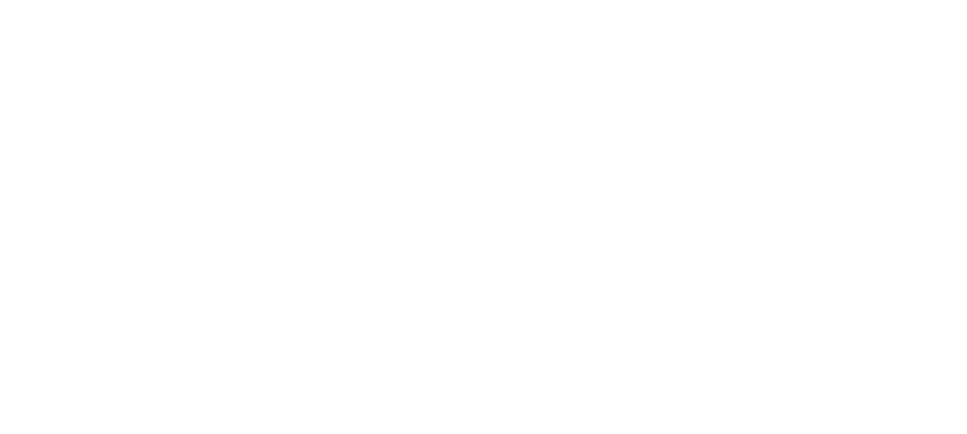
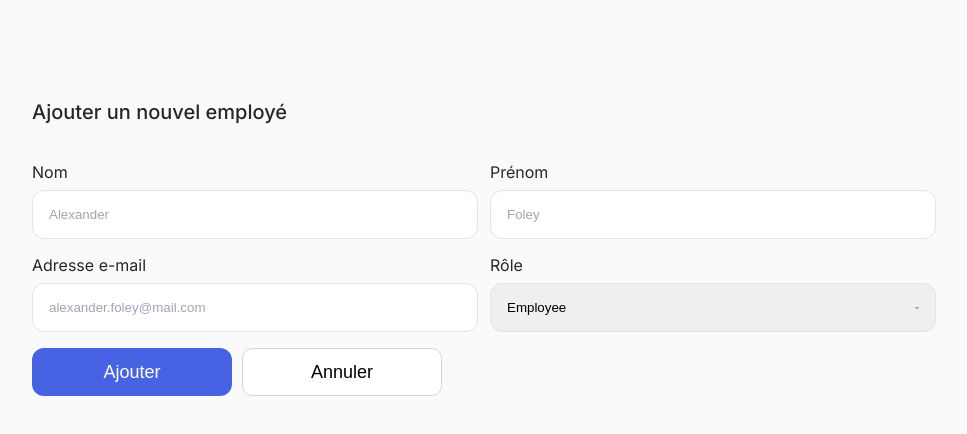
Before and after one commit to IgorMokhov/mee-team-app, a React (Vite) app: page /add-new-employee in a window 1280 px wide. Before the commit this address had no page. Shown: the top 434 px of the page, without its empty margins (156-1123 px from the left). Built offline with nearby package versions, Linux system fonts and the light colour scheme.

Commit message:
feat: added NewEmployeePage

```diff
--- a/src/App.tsx
+++ b/src/App.tsx
@@ -7,6 +7,7 @@
 import { useEffect } from 'react';
 import { useAppDispatch } from './redux/hooks';
 import { setToken } from './redux/slices/auth/authSlice';
+import { NewEmployeePage } from './pages/NewEmployeePage';
 
 export const App = () => {
   const dispatch = useAppDispatch();
@@ -25,6 +26,7 @@
 
         <Route path="/" element={<MainLayout />}>
           <Route index element={<HomePage />} />
+          <Route path="add-new-employee" element={<NewEmployeePage />} />
         </Route>
       </Routes>
     </>
--- /dev/null
+++ b/src/pages/NewEmployeePage.tsx
@@ -0,0 +1,9 @@
+import { NewEmployee } from '../components/NewEmployee/NewEmployee';
+
+export const NewEmployeePage = () => {
+  return (
+    <>
+      <NewEmployee />
+    </>
+  );
+};
```
